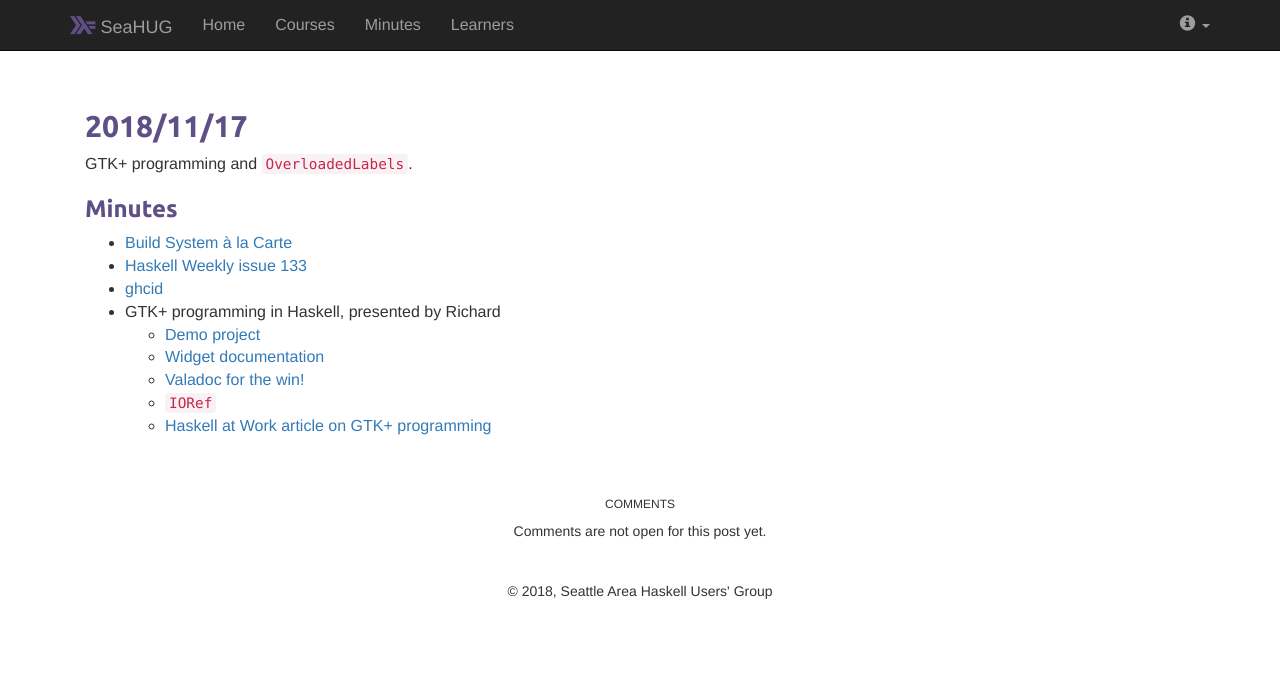
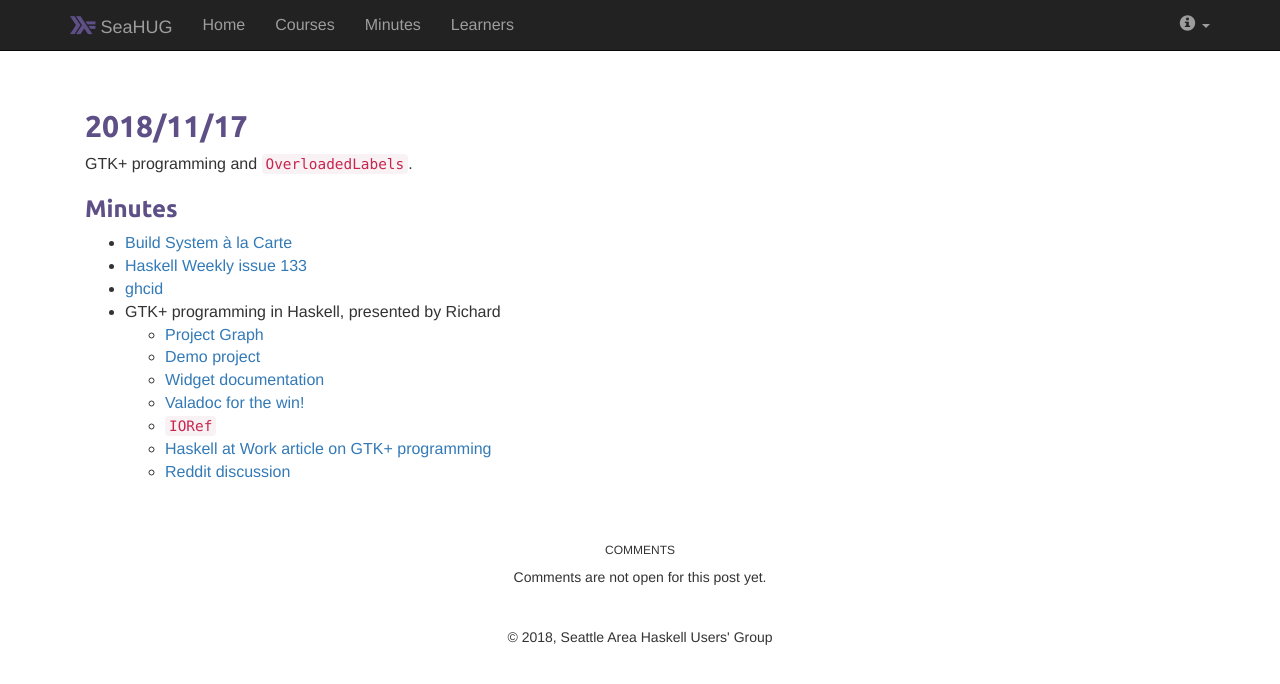
Before and after one commit to seahug/seahug.github.io, a Jekyll site: the page built from _posts/2018-11-17-minutes.md, in a window 1280 px wide. Shown: the top 684 px of the page. Built offline with Jekyll 4.4.1, drawn with Linux system fonts in a browser that asks for light colours; nearby versions of some CDN libraries.

Commit message:
More links

```diff
--- a/_posts/2018-11-17-minutes.md
+++ b/_posts/2018-11-17-minutes.md
@@ -15,11 +15,13 @@ GTK+ programming and `OverloadedLabels`.
 * [Haskell Weekly issue 133][haskell-weekly]
 * [ghcid][ghcid]
 * GTK+ programming in Haskell, presented by Richard
+    * [Project Graph][project-graph]
     * [Demo project][gtk-demo]
     * [Widget documentation][gi-gtk-objects-widget]
     * [Valadoc for the win!][valadoc]
     * [`IORef`][ioref]
     * [Haskell at Work article on GTK+ programming][haskell-at-work]
+    * [Reddit discussion][reddit-gtk]
 
 [build-systems]: https://www.microsoft.com/en-us/research/uploads/prod/2018/03/build-systems-final.pdf
 [ghcid]: https://github.com/ndmitchell/ghcid
@@ -28,4 +30,6 @@ GTK+ programming and `OverloadedLabels`.
 [haskell-at-work]: https://haskell-at-work.com/episodes/2018-11-13-gtk-programming-with-haskell.html
 [haskell-weekly]: https://haskellweekly.news/issues/133.html
 [ioref]: https://www.stackage.org/haddock/lts-12.18/base-4.11.1.0/Data-IORef.html#v:newIORef
+[project-graph]: https://github.com/rcook/project-graph
+[reddit-gtk]: https://www.reddit.com/r/haskell/comments/5m9vlh/recommended_bindings_for_gtk_gtk2hs_vs_haskellgi/?st=jom06j05&sh=9c5b871c
 [valadoc]: https://valadoc.org/gtk+-3.0/Gtk.ResponseType.html
```
